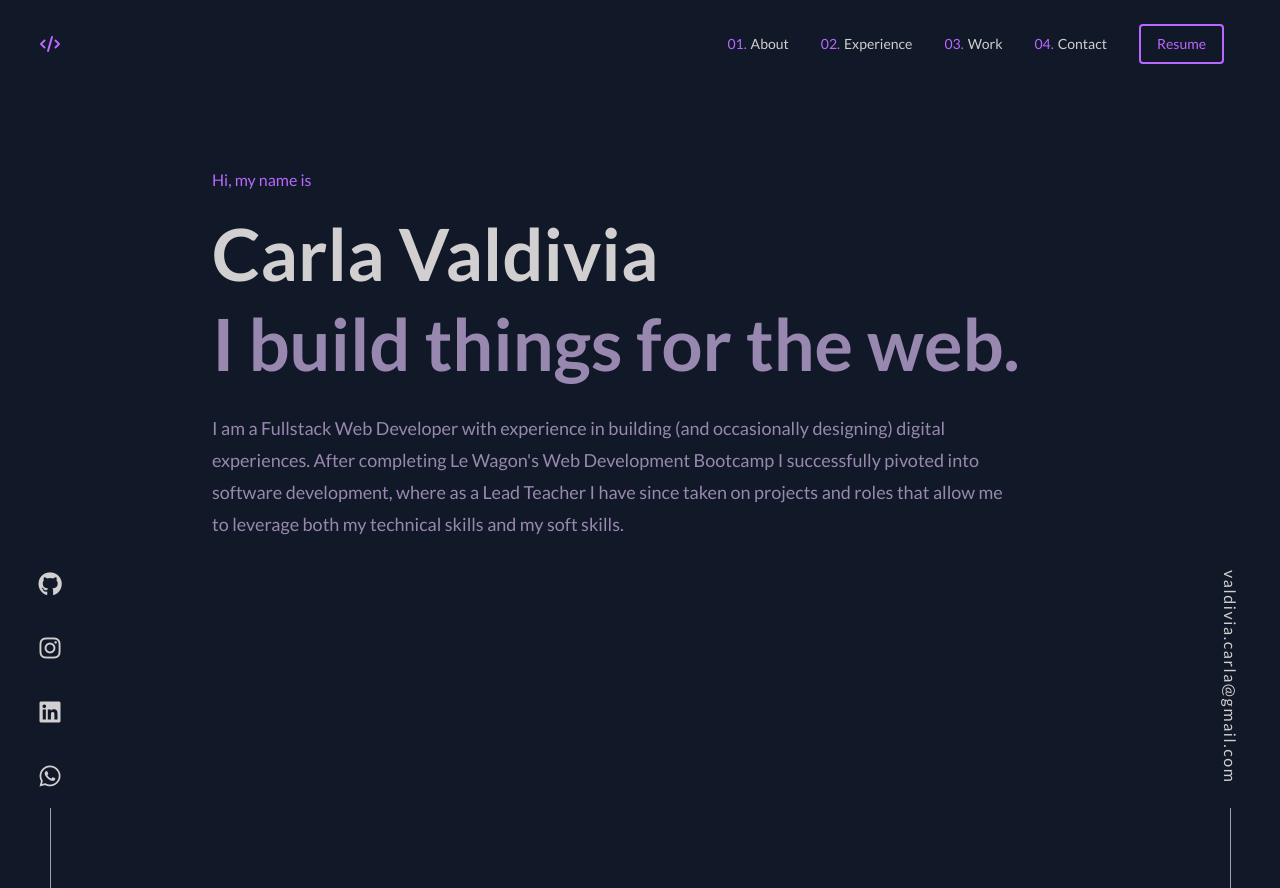
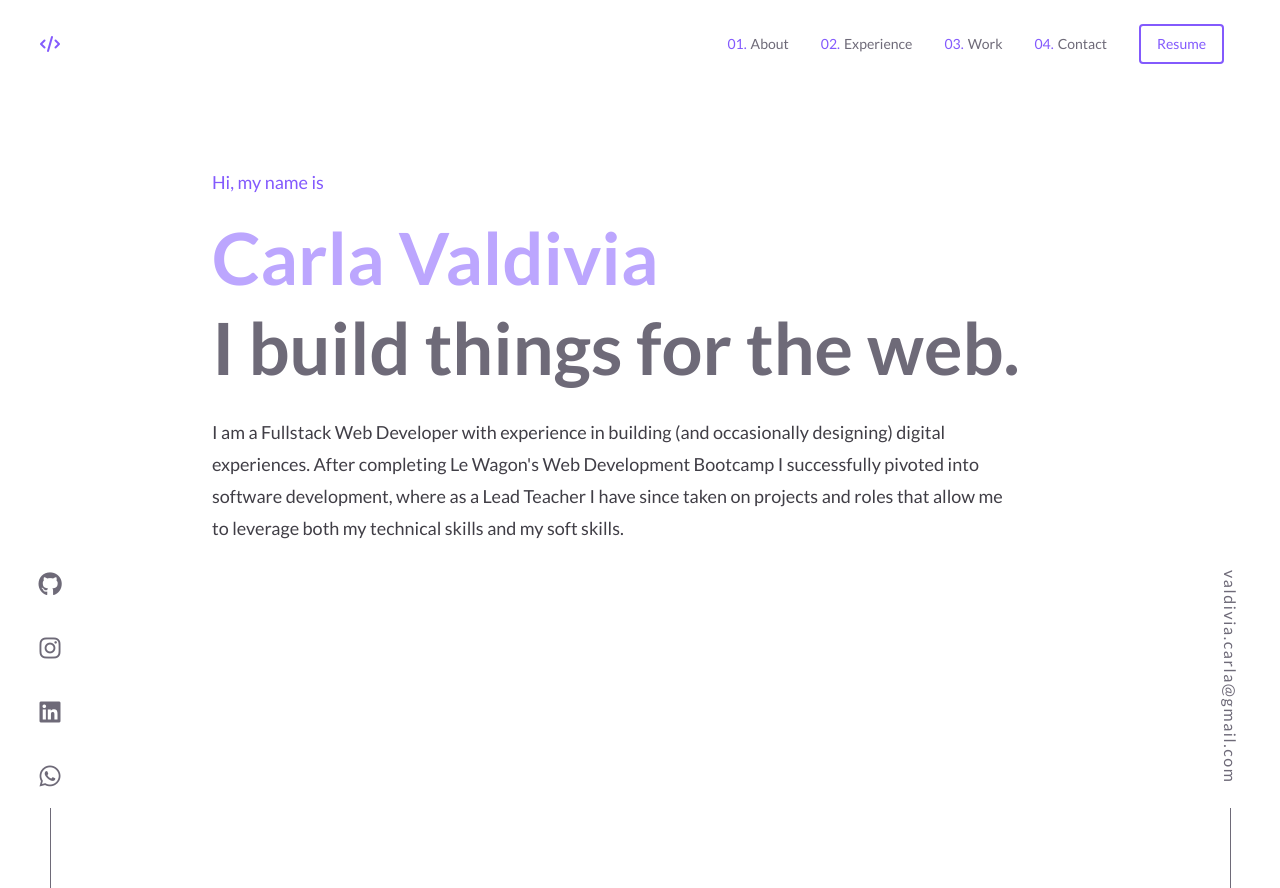
Before and after one commit to cvaldivia83/portfolio, a React (Vite) app: page / in a window 1280 px wide. Built offline with nearby package versions, Linux system fonts and the light colour scheme.

Commit message:
Changed dark mode to light mode design

```diff
--- a/index.html
+++ b/index.html
@@ -8,7 +8,7 @@
   <title>Vite + React</title>
 </head>
 
-<body class="bg-gray-900">
+<body class="bg-background">
   <div id="root"></div>
   <script type="module" src="/src/main.jsx"></script>
 </body>
--- a/package.json
+++ b/package.json
@@ -1,9 +1,12 @@
 {
   "name": "portfolio",
+  "homepage": "https://cvaldivia83.github.io/portfolio/",
   "private": true,
   "version": "0.0.0",
   "type": "module",
   "scripts": {
+    "predeploy": "npm run build",
+    "deploy": "gh-pages -d dist",
     "dev": "vite",
     "build": "vite build",
     "lint": "eslint . --ext js,jsx --report-unused-disable-directives --max-warnings 0",
@@ -23,6 +26,7 @@
     "eslint-plugin-react": "^7.33.2",
     "eslint-plugin-react-hooks": "^4.6.0",
     "eslint-plugin-react-refresh": "^0.4.5",
+    "gh-pages": "^6.1.1",
     "postcss": "^8.4.33",
     "tailwindcss": "^3.4.1",
     "vite": "^5.0.8"
--- a/src/assets/css/Hero.css
+++ b/src/assets/css/Hero.css
@@ -8,18 +8,18 @@
   }
 
   .hero-hello {
-    @apply text-lPurple my-4;
+    @apply text-dPurple my-4 text-lg;
   }
 
   .hero-name {
-    @apply text-7xl font-bold text-lGray leading-tight;
+    @apply text-7xl font-bold text-mPurple leading-tight;
   }
 
   .hero-subtitle {
-    @apply text-7xl font-bold text-mGray leading-tight;
+    @apply text-7xl font-bold text-dGray leading-tight;
   }
 
   .hero-description {
-    @apply text-mGray text-lg my-6 leading-8;
+    @apply text-DGray text-lg my-6 leading-8;
   }
 }
--- a/src/assets/css/LeftSideBar.css
+++ b/src/assets/css/LeftSideBar.css
@@ -6,16 +6,16 @@
   /* layout */
 
   .layout {
-    @apply h-screen grid grid-cols-[100px_minmax(1000px,_100%)_100px] text-gray-400 w-screen;
+    @apply h-screen grid grid-cols-[100px_minmax(1000px,_100%)_100px] w-screen;
   }
 
   /* left sidebar */
 
   .left_sidebar {
-    @apply flex flex-col items-center justify-end after:content-[''] after:w-px after:bg-gray-400 after:h-20 mx-auto;
+    @apply flex flex-col items-center justify-end after:content-[''] after:w-px after:bg-dGray after:h-20 mx-auto;
   }
 
   .left_sidebar > a {
-    @apply p-4 text-2xl hover:-translate-y-1 text-lGray hover:text-lPurple transition ease-in-out;
+    @apply p-4 text-2xl hover:-translate-y-1 text-dGray hover:text-dPurple transition ease-in-out;
   }
 }
--- a/src/assets/css/Navbar.css
+++ b/src/assets/css/Navbar.css
@@ -6,7 +6,7 @@
   counter-increment: item;
   content: "0" counter(item) ".";
   margin-right: 4px;
-  color: theme('colors.lPurple');
+  color: theme('colors.dPurple');
 }
 
 .mobileButton {
@@ -49,7 +49,7 @@
 
 @layer components {
   .navbar {
-    @apply text-lGray font-sans text-sm flex justify-between items-center px-10 py-6;
+    @apply text-dGray font-sans text-sm flex justify-between items-center px-10 py-6;
   }
 
   .navbar-list {
@@ -57,14 +57,14 @@
   }
 
   .navbar-item {
-    @apply inline-block mx-4 hover:text-lPurple;
+    @apply inline-block mx-4 hover:text-dGray hover:font-semibold transition-all ;
   }
 
   .navbar-logo {
-    @apply text-lPurple text-base;
+    @apply text-dPurple text-base font-bold;
   }
 
   .resume-btn {
-    @apply text-lPurple px-4 py-2 border-2 border-lPurple rounded inline-block mx-4;
+    @apply text-dPurple px-4 py-2 border-2 border-dPurple rounded inline-block mx-4 hover:font-semibold;
   }
 }
--- a/src/assets/css/RightSideBar.css
+++ b/src/assets/css/RightSideBar.css
@@ -10,10 +10,10 @@
 
 @layer components {
   .right_sidebar {
-    @apply flex flex-col items-center justify-end after:content-[''] after:w-px after:bg-gray-400 after:h-20 mx-auto;
+    @apply flex flex-col items-center justify-end after:content-[''] after:w-px after:bg-dGray after:h-20 mx-auto hover:after:bg-dPurple;
   }
 
   .sidebar_email {
-    @apply tracking-widest text-lGray pe-6 hover:text-lPurple hover:-translate-y-1 transition ease-in-out;
+    @apply tracking-widest text-dGray pe-6 hover:text-dPurple hover:-translate-y-1 transition ease-in-out;
   }
 }
--- a/tailwind.config.js
+++ b/tailwind.config.js
@@ -11,11 +11,14 @@ export default {
         sandwich: "0 8px, 0px -8px ",
       },
       colors: {
-        background: '#210A2E',
-        lPurple: '#B868FF',
-        lGray: '#d1cfcf',
-        mGray: '#9888B0',
-        dGray: '#140d42'
+        background: '#FFF',
+        lPurple: '#D9CCFE',
+        mPurple: '#BCA6FE',
+        dPurple: '#835AFD',
+        lGray: '#EEEDF1',
+        mGray: '#C5C2D0',
+        dGray: '#6E6A78',
+        DGray: '#403E46'
       },
     },
   },
```
Also changed, not shown: 1 other file (tests, documents, lock files or other folders).
